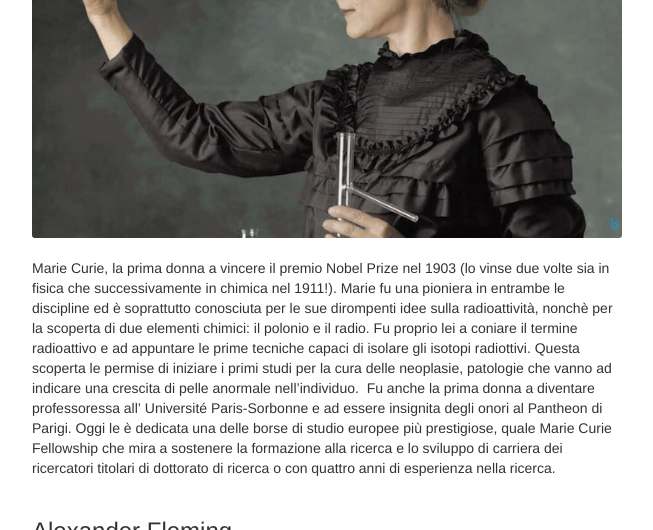
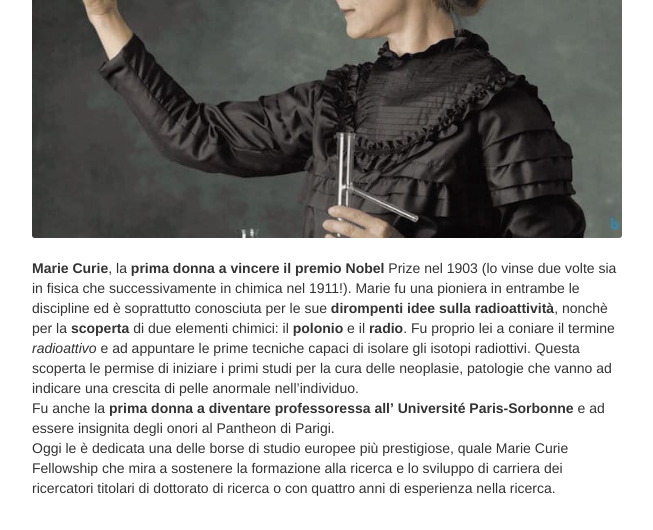
Before and after one commit to simonini/dvri-j-theme, a Jekyll site: the page built from _posts/2017-01-17-innovatori-nella-storia.md, in a window 1280 px wide and 900 px high, scrolled down 8240 px, cut to the strip 0-530 px from the top of the window. Shown: the whole strip, without its empty margins (313-966 px from the left). Built offline with Jekyll 4.4.1, drawn with Linux system fonts in a browser that asks for light colours; the table of contents is made by our own code.

Commit message:
Dirompente Curie

```diff
--- a/_posts/2017-01-17-innovatori-nella-storia.md
+++ b/_posts/2017-01-17-innovatori-nella-storia.md
@@ -108,9 +108,9 @@
 Nel 2007 alcuni ricercatori del Massachusetts Institute of Technology (MIT) gli hanno finalmente dato giustizia, annunciando al mondo di essere riusciti a trasmettere __energia elettrica senza fili__ utilizzando i __principi di risonanza__ scoperti dallo scienziato serbo più di un secolo prima.
 
 ### Marie Curie
-![Marie Curie, ritratto in laboratorio, innovatrice e primo premio nobel donna](../assets/posts/innovatori/curie.jpg)
-Marie Curie, la prima donna a vincere il premio Nobel Prize nel 1903 (lo vinse due volte sia in fisica che successivamente in chimica nel 1911!). Marie fu una pioniera in entrambe le discipline ed è soprattutto conosciuta per le sue dirompenti idee sulla radioattività, nonchè per la scoperta di due elementi chimici: il polonio e il radio. Fu proprio lei a coniare il termine radioattivo e ad appuntare le prime tecniche capaci di isolare gli isotopi radiottivi. Questa scoperta le permise di iniziare i primi studi per la cura delle neoplasie, patologie che vanno ad indicare una crescita di pelle anormale nell'individuo.
-Fu anche la prima donna a diventare professoressa all' Université Paris-Sorbonne e ad essere insignita degli onori al Pantheon di Parigi.
+![Marie Curie, ritratto in laboratorio, scienziata straordinaria e prima donna vincitrice del premio nobel](../assets/posts/innovatori/curie.jpg)
+__Marie Curie__, la __prima donna a vincere il premio Nobel__ Prize nel 1903 (lo vinse due volte sia in fisica che successivamente in chimica nel 1911!). Marie fu una pioniera in entrambe le discipline ed è soprattutto conosciuta per le sue __dirompenti idee sulla radioattività__, nonchè per la __scoperta__ di due elementi chimici: il __polonio__ e il __radio__. Fu proprio lei a coniare il termine _radioattivo_ e ad appuntare le prime tecniche capaci di isolare gli isotopi radiottivi. Questa scoperta le permise di iniziare i primi studi per la cura delle neoplasie, patologie che vanno ad indicare una crescita di pelle anormale nell'individuo.
+Fu anche la __prima donna a diventare professoressa all' Université Paris-Sorbonne__ e ad essere insignita degli onori al Pantheon di Parigi.
 Oggi le è dedicata una delle borse di studio europee più prestigiose, quale Marie Curie Fellowship che mira a sostenere la formazione alla ricerca e lo sviluppo di carriera dei ricercatori titolari di dottorato di ricerca o con quattro anni di esperienza nella ricerca.
 
 ### Alexander Fleming
```
